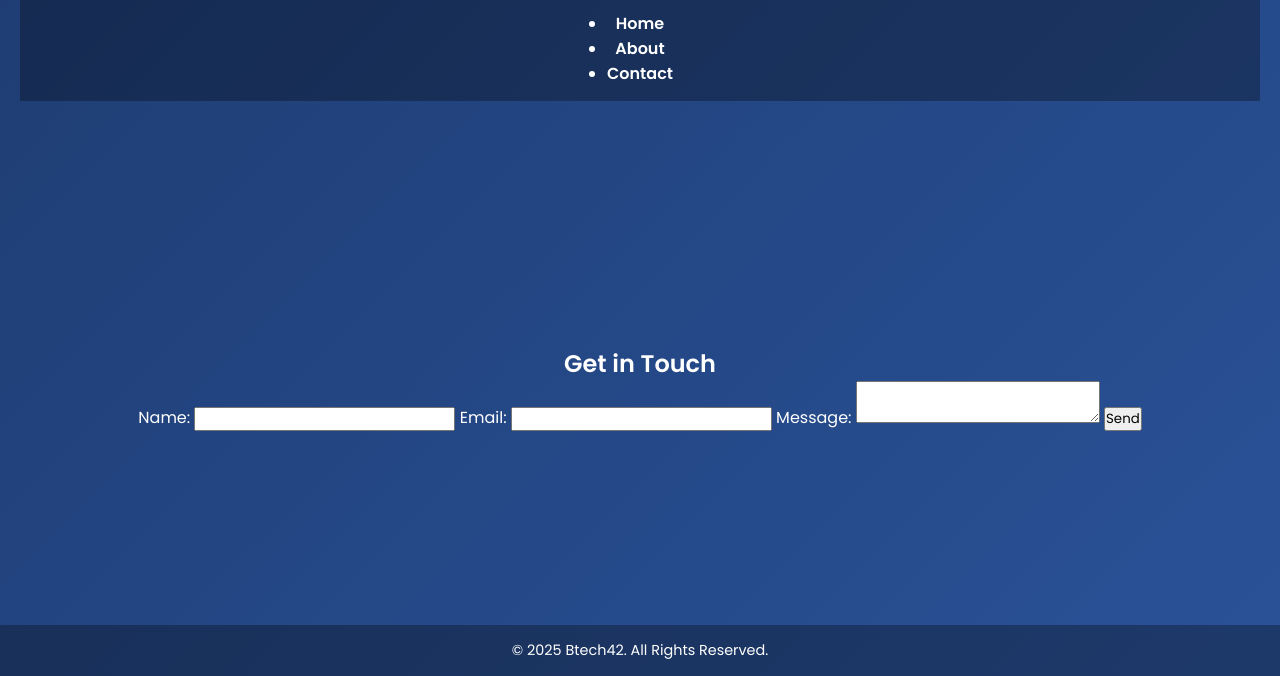
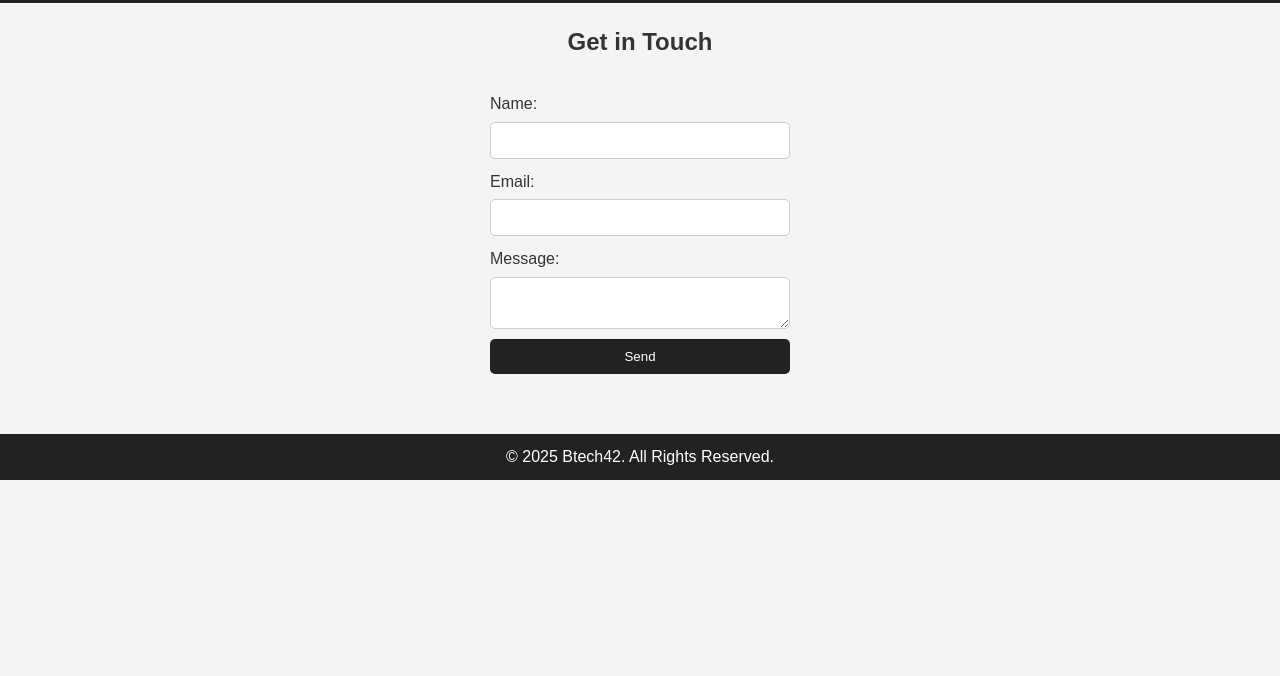
Before and after one commit to Btech42/Btech42.github.io, a plain HTML site: page contact.html in a window 1280 px wide. Shown: the part 124-800 px from the top of the page. Drawn offline with Linux system fonts and the light colour scheme.

Commit message:
Update style.css

```diff
--- a/style.css
+++ b/style.css
@@ -1,74 +1,89 @@
-@import url('https://fonts.googleapis.com/css2?family=Poppins:wght@400;600&display=swap');
-
+/* Basic Reset */
 * {
-    margin: 0;
-    padding: 0;
-    box-sizing: border-box;
-    font-family: 'Poppins', sans-serif;
+  margin: 0;
+  padding: 0;
+  box-sizing: border-box;
+  font-family: Arial, sans-serif;
 }
 
 body {
-    background: linear-gradient(135deg, #1e3c72, #2a5298);
-    color: white;
-    text-align: center;
-    display: flex;
-    flex-direction: column;
-    min-height: 100vh;
-    justify-content: space-between;
-}
-
-nav {
-    background: rgba(0, 0, 0, 0.3);
-    padding: 15px 0;
-    display: flex;
-    justify-content: center;
-    gap: 20px;
-}
-
-nav a {
-    color: white;
-    text-decoration: none;
-    font-weight: 600;
-    transition: 0.3s;
-}
-
-nav a:hover {
-    color: #ff9800;
+  background: #f4f4f4;
+  color: #333;
+  line-height: 1.6;
 }
 
 header {
-    padding: 50px 20px;
+  background: #222;
+  color: #fff;
+  padding: 20px 0;
+  text-align: center;
 }
 
 header h1 {
-    font-size: 2.5em;
-    margin-bottom: 10px;
+  margin-bottom: 10px;
 }
 
-header p {
-    font-size: 1.2em;
-    opacity: 0.9;
+nav ul {
+  list-style: none;
+  display: flex;
+  justify-content: center;
 }
 
-.button {
-    display: inline-block;
-    margin-top: 20px;
-    padding: 12px 25px;
-    background: #ff9800;
-    color: white;
-    font-weight: bold;
-    text-decoration: none;
-    border-radius: 30px;
-    transition: all 0.3s ease;
+nav ul li {
+  margin: 0 15px;
 }
 
-.button:hover {
-    background: #ffc107;
-    transform: scale(1.05);
+nav ul li a {
+  color: #fff;
+  text-decoration: none;
+  font-weight: bold;
+}
+
+nav ul li a.active, nav ul li a:hover {
+  text-decoration: underline;
+}
+
+main {
+  padding: 20px;
+  text-align: center;
+}
+
+form {
+  display: flex;
+  flex-direction: column;
+  width: 300px;
+  margin: 20px auto;
+}
+
+form label {
+  margin: 10px 0 5px;
+  text-align: left;
+}
+
+form input, form textarea {
+  padding: 10px;
+  border: 1px solid #ccc;
+  border-radius: 5px;
+}
+
+form button {
+  margin-top: 10px;
+  padding: 10px;
+  border: none;
+  background: #222;
+  color: #fff;
+  border-radius: 5px;
+  cursor: pointer;
+}
+
+form button:hover {
+  background: #444;
 }
 
 footer {
-    padding: 15px;
-    font-size: 0.9em;
-    background: rgba(0, 0, 0, 0.3);
+  text-align: center;
+  padding: 10px;
+  background: #222;
+  color: #fff;
+  margin-top: 20px;
 }
```
